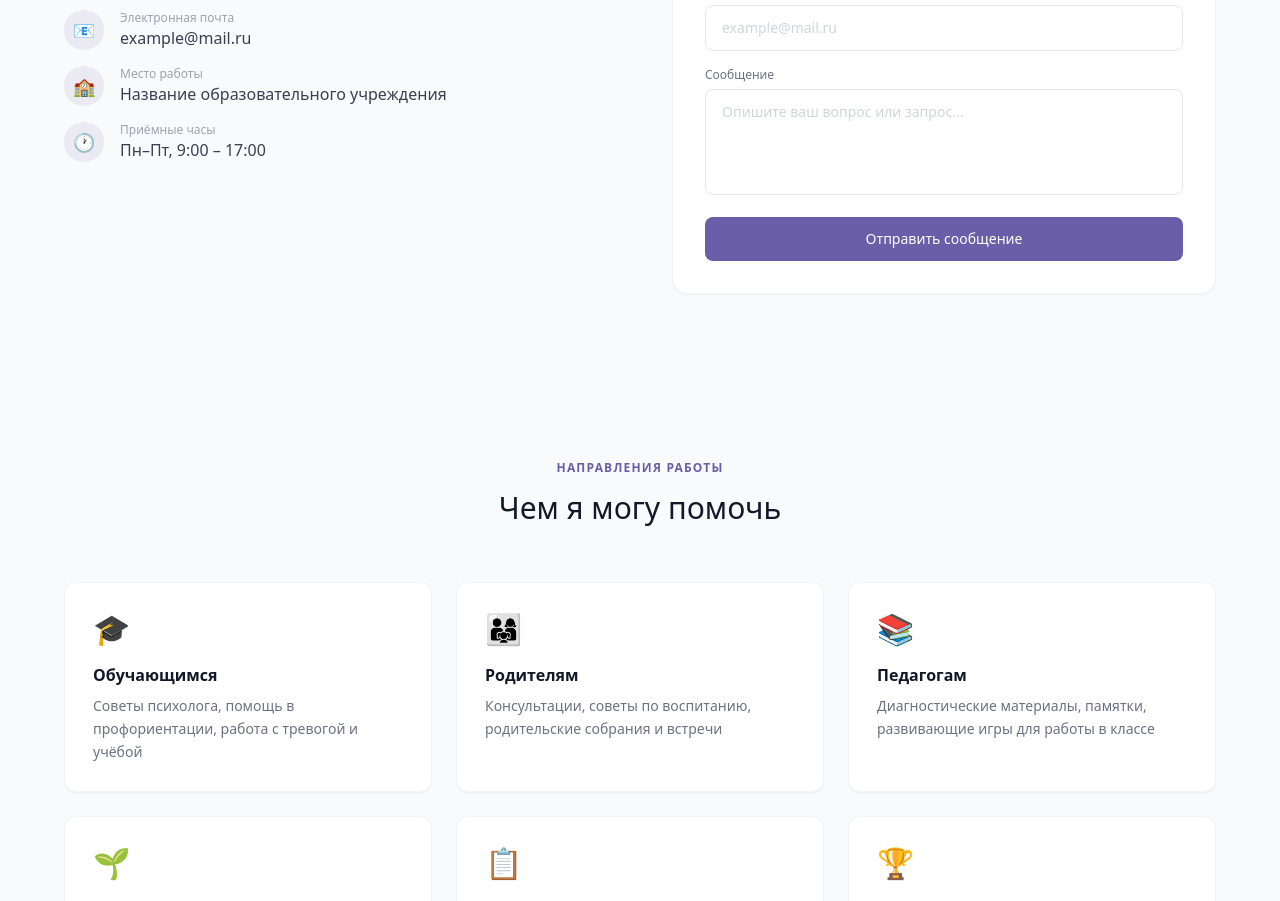
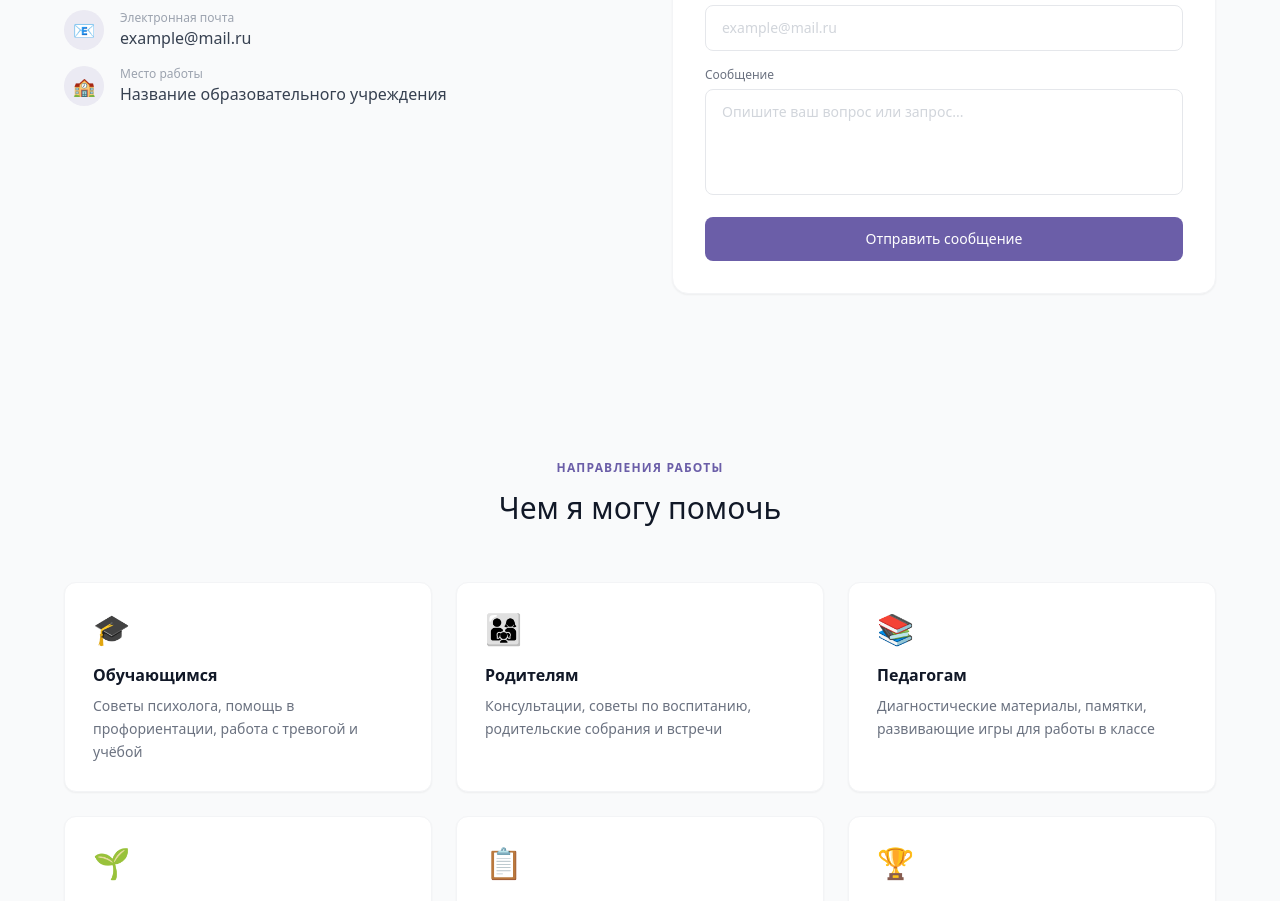
Before and after one commit to pr-poehali-dev/project-alpha-flow, a React (Vite) app: page / in a window 1280 px wide. Shown: the part 1967-2868 px from the top of the page. Built offline with nearby package versions, Linux system fonts and the light colour scheme.

Commit message:
Удалить приемные часы

```diff
--- a/src/components/HeroSection.tsx
+++ b/src/components/HeroSection.tsx
@@ -312,13 +312,7 @@ export default function HeroSection() {
                     <p className="text-gray-700 font-medium">Название образовательного учреждения</p>
                   </div>
                 </div>
-                <div className="flex items-center gap-4">
-                  <div className="w-10 h-10 rounded-full bg-[#6B5EA8]/10 flex items-center justify-center text-lg">🕐</div>
-                  <div>
-                    <p className="text-xs text-gray-400">Приёмные часы</p>
-                    <p className="text-gray-700 font-medium">Пн–Пт, 9:00 – 17:00</p>
-                  </div>
-                </div>
+
               </div>
             </div>
 
```
